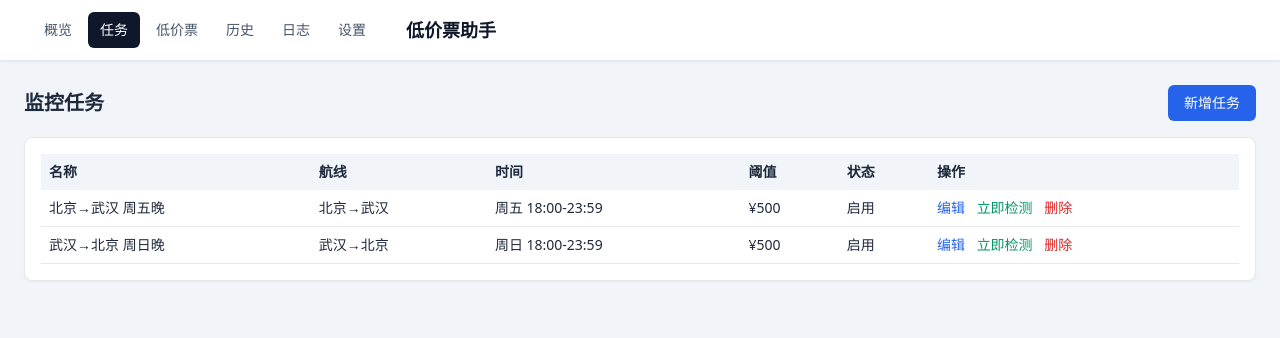
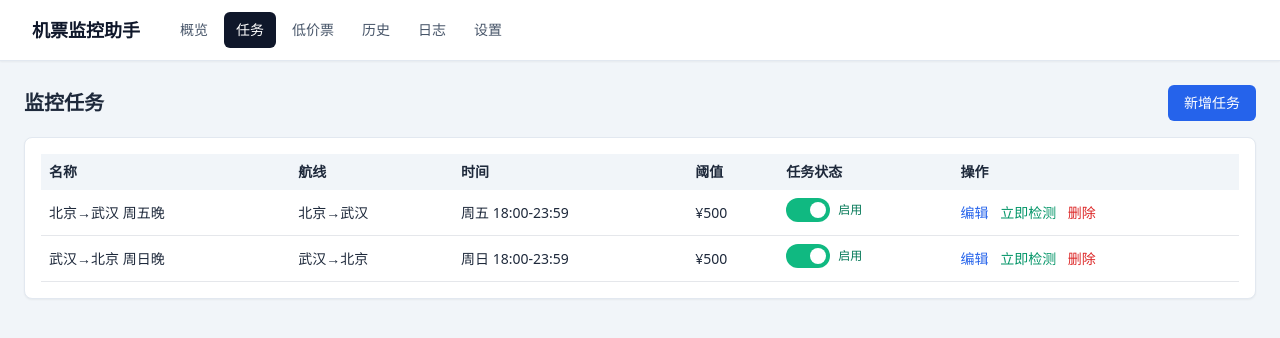
Before and after one commit to zhujin19/low_price_good_things, a FastAPI app: page /tasks in a window 1280 px wide. Shown: the top 338 px of the page. Run offline with FastAPI, Linux system fonts and the light colour scheme; some libraries are stand-ins or nearby versions.

Commit message:
feat: add top labels

```diff
--- a/flight-price-monitor/app/main.py
+++ b/flight-price-monitor/app/main.py
@@ -4,6 +4,7 @@ from fastapi import Depends, FastAPI, Form, Query, Request
 from fastapi.responses import RedirectResponse
 from fastapi.staticfiles import StaticFiles
 from fastapi.templating import Jinja2Templates
+from sqlalchemy import desc
 from sqlalchemy.orm import Session
 
 from app.database import Base, engine, get_db
@@ -86,6 +87,14 @@ def delete_task(task_id: int, db: Session = Depends(get_db)):
     return RedirectResponse("/tasks", status_code=303)
 
 
+@app.post("/tasks/{task_id}/toggle")
+def toggle_task(task_id: int, enabled: bool = Form(False), db: Session = Depends(get_db)):
+    task = db.get(MonitorTask, task_id)
+    task.enabled = enabled
+    db.commit()
+    return RedirectResponse("/tasks", status_code=303)
+
+
 @app.post("/tasks/{task_id}/run")
 def run_now(task_id: int, db: Session = Depends(get_db)):
     task = db.get(MonitorTask, task_id)
@@ -94,8 +103,28 @@ def run_now(task_id: int, db: Session = Depends(get_db)):
 
 
 @app.get("/results")
-def results(request: Request, db: Session = Depends(get_db)):
-    return templates.TemplateResponse("results.html", {"request": request, "rows": db.query(FlightPrice).order_by(FlightPrice.id.desc()).limit(200).all()})
+def results(
+    request: Request,
+    sort: str = Query(default="latest"),
+    db: Session = Depends(get_db),
+):
+    order_by = {
+        "price_desc": [desc(FlightPrice.adult_price), desc(FlightPrice.id)],
+        "price_asc": [FlightPrice.adult_price.asc(), desc(FlightPrice.id)],
+        "latest": [desc(FlightPrice.id)],
+    }.get(sort, [desc(FlightPrice.id)])
+    rows = db.query(FlightPrice).order_by(*order_by).limit(200).all()
+    top_rows = db.query(FlightPrice).order_by(FlightPrice.adult_price.asc(), desc(FlightPrice.id)).limit(3).all()
+    top_ranks = {row.id: index + 1 for index, row in enumerate(top_rows)}
+    return templates.TemplateResponse(
+        "results.html",
+        {
+            "request": request,
+            "rows": rows,
+            "sort": sort,
+            "top_ranks": top_ranks,
+        },
+    )
 
 
 @app.get("/history")
--- a/flight-price-monitor/app/templates/base.html
+++ b/flight-price-monitor/app/templates/base.html
@@ -10,12 +10,12 @@
   {% set path = request.url.path %}
   <header class='bg-white border-b border-slate-200 px-4 md:px-8 py-3 shadow-sm'>
     <div class='max-w-[1600px] mx-auto flex flex-col gap-3 md:flex-row md:items-center'>
-      <nav class='flex flex-wrap gap-1 text-sm order-1'>
+      <h1 class='text-lg font-semibold text-slate-900'>机票监控助手</h1>
+      <nav class='flex flex-wrap gap-1 text-sm md:ml-4'>
         {% for href, label in [('/', '概览'), ('/tasks', '任务'), ('/results', '低价票'), ('/history', '历史'), ('/provider-logs', '日志'), ('/settings', '设置')] %}
         <a class='px-3 py-2 rounded-md {{ "bg-slate-900 text-white" if (path == href or (href != "/" and path.startswith(href))) else "text-slate-600 hover:bg-slate-100 hover:text-slate-900" }}' href='{{ href }}'>{{ label }}</a>
         {% endfor %}
       </nav>
-      <h1 class='text-lg font-semibold text-slate-900 md:ml-4 order-2'>低价票助手</h1>
     </div>
   </header>
 
--- a/flight-price-monitor/app/templates/tasks.html
+++ b/flight-price-monitor/app/templates/tasks.html
@@ -8,7 +8,7 @@
   </div>
   <div class='bg-white rounded-lg border border-slate-200 shadow-sm p-4 overflow-auto'>
     <table class='min-w-full text-sm'>
-      <thead class='bg-slate-100'><tr><th class='p-2 text-left'>名称</th><th class='p-2 text-left'>航线</th><th class='p-2 text-left'>时间</th><th class='p-2 text-left'>阈值</th><th class='p-2 text-left'>状态</th><th class='p-2 text-left'>操作</th></tr></thead>
+      <thead class='bg-slate-100'><tr><th class='p-2 text-left'>名称</th><th class='p-2 text-left'>航线</th><th class='p-2 text-left'>时间</th><th class='p-2 text-left'>阈值</th><th class='p-2 text-left'>任务状态</th><th class='p-2 text-left'>操作</th></tr></thead>
       <tbody>
         {% for t in tasks %}
         <tr class='border-b'>
@@ -16,7 +16,16 @@
           <td class='p-2'>{{ t.origin_city }}→{{ t.destination_city }}</td>
           <td class='p-2'>周{{ ['一','二','三','四','五','六','日'][t.weekday] }} {{ t.time_start[:5] }}-{{ t.time_end[:5] }}</td>
           <td class='p-2'>¥{{ t.max_price }}</td>
-          <td class='p-2'>{{ '启用' if t.enabled else '停用' }}</td>
+          <td class='p-2'>
+            <form action='/tasks/{{t.id}}/toggle' method='post' class='inline-flex items-center gap-2'>
+              <label class='relative inline-flex h-6 w-11 cursor-pointer items-center'>
+                <input type='checkbox' name='enabled' value='true' class='peer sr-only' onchange='this.form.submit()' {% if t.enabled %}checked{% endif %}>
+                <span class='h-6 w-11 rounded-full bg-slate-300 transition peer-checked:bg-emerald-500'></span>
+                <span class='absolute left-1 h-4 w-4 rounded-full bg-white transition peer-checked:translate-x-5'></span>
+              </label>
+              <span class='text-xs {{ "text-emerald-700" if t.enabled else "text-slate-500" }}'>{{ '启用' if t.enabled else '停用' }}</span>
+            </form>
+          </td>
           <td class='p-2 space-x-2'>
             <a class='text-blue-600' href='/tasks/{{t.id}}/edit'>编辑</a>
             <form action='/tasks/{{t.id}}/run' method='post' class='inline'><button class='text-emerald-600'>立即检测</button></form>
```
Also changed, not shown: flight-price-monitor/app/templates/results.html (+15 -2 lines).
